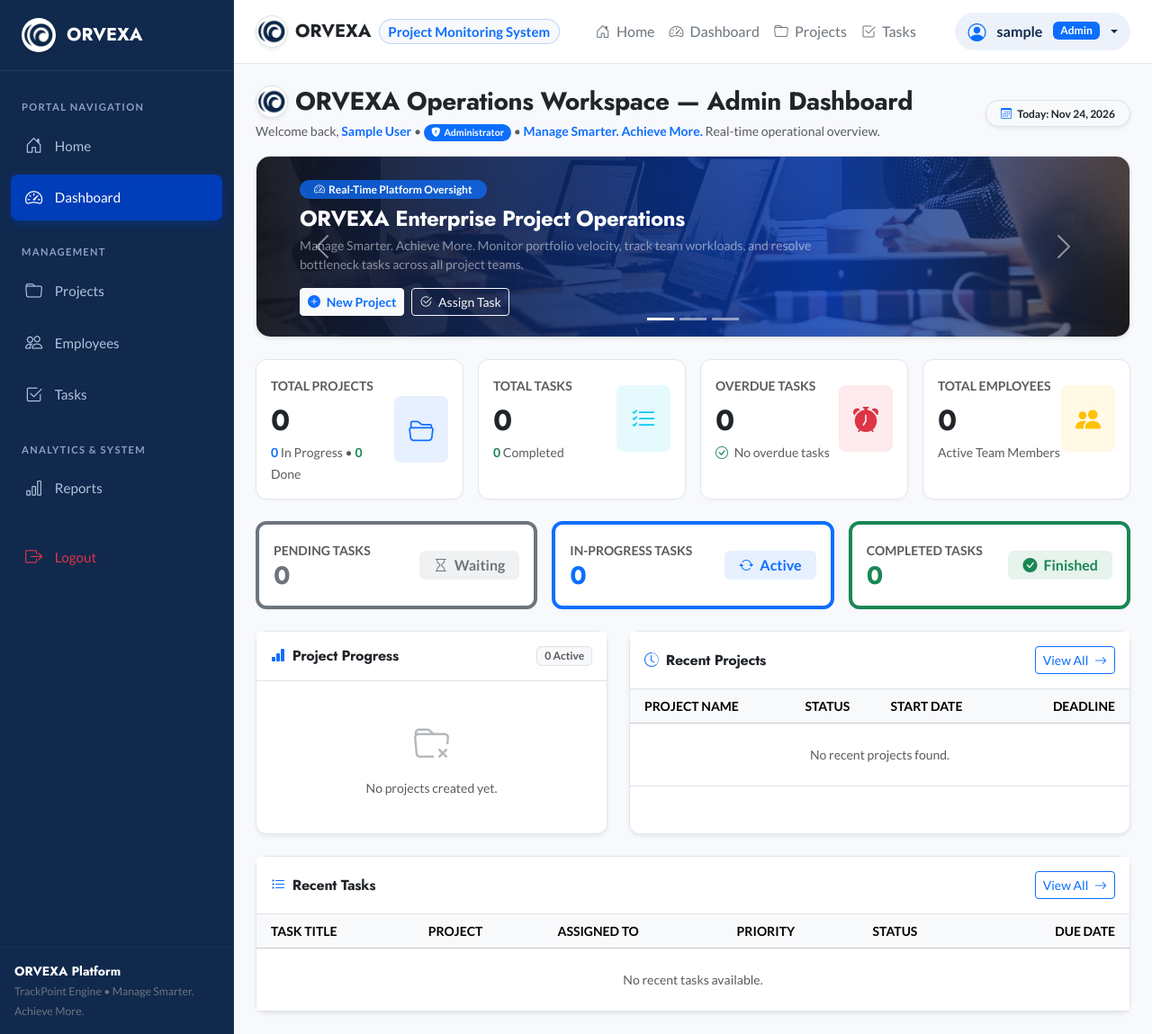
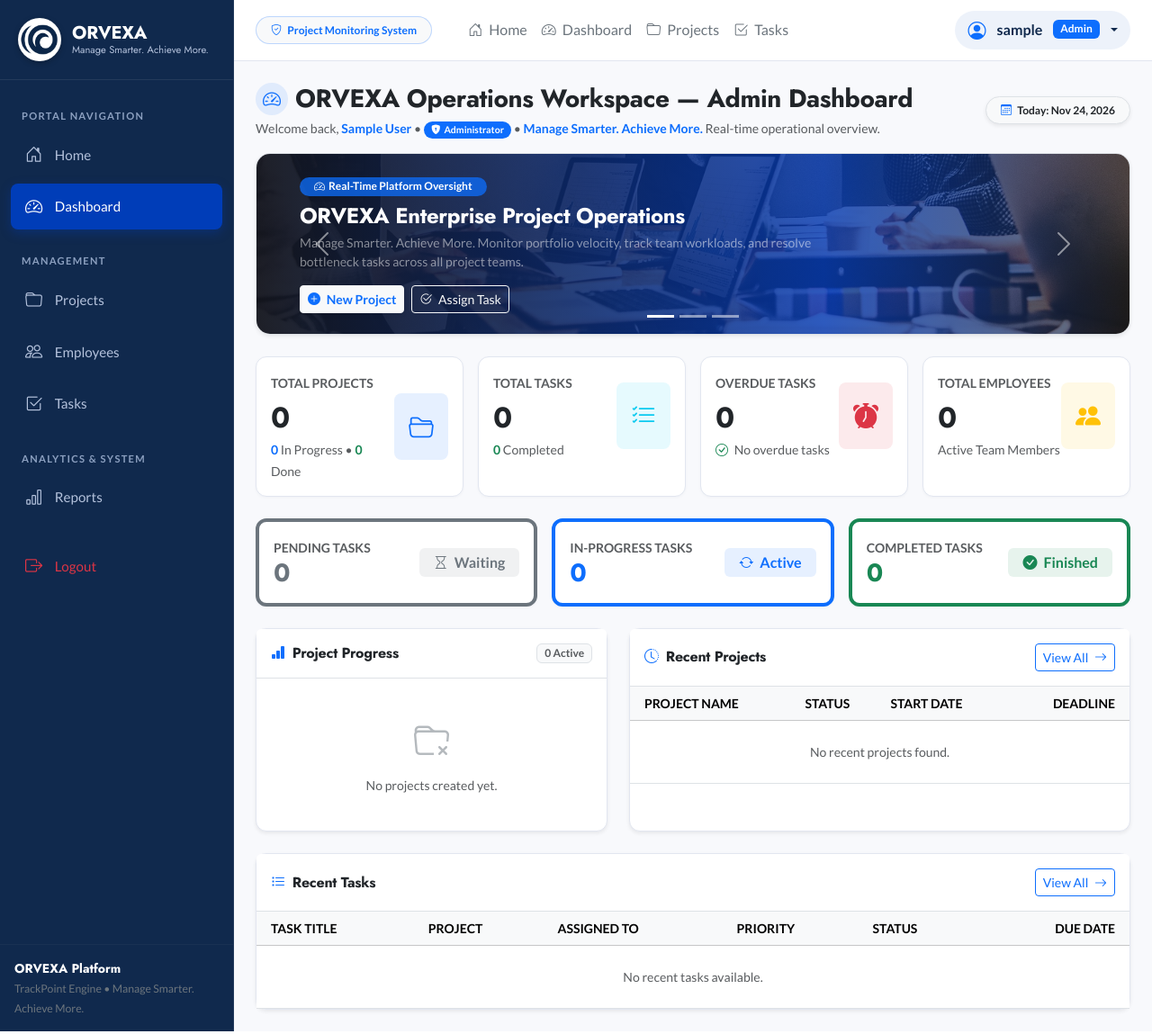
Before and after one commit to Aman1879/Project-Monitoring-, a Django app: page /preview/ in a window 1280 px wide. Shown: the whole page at 90% size. Run offline with Django 5.2, Linux system fonts and the light colour scheme; the visitor is signed in with stand-in values (Sample User, id 1); data comes from the database, SQL or seed files in the repository; data that the repository does not hold is empty.

Commit message:
Fix dashboard layout and constrain sidebar logo to 48px with flex containment

```diff
--- a/static/css/style.css
+++ b/static/css/style.css
@@ -42,28 +42,37 @@ h1, h2, h3, h4, h5, h6, .font-headline, .font-title {
 /* ==========================================================================
    Full-Width Layout Structure with Responsive Gutters
    ========================================================================== */
+img {
+    max-width: 100%;
+    height: auto;
+}
+
 #wrapper {
     display: flex;
     width: 100%;
     min-height: 100vh;
     overflow-x: hidden;
+    position: relative;
 }
 
 /* Sidebar Styles */
 #sidebar {
     width: var(--sidebar-width);
     min-width: var(--sidebar-width);
+    max-width: var(--sidebar-width);
     background-color: var(--sidebar-bg);
     color: #F8F9FC;
-    transition: all 0.25s ease;
+    transition: margin-left 0.25s ease-in-out, box-shadow 0.25s ease-in-out;
     display: flex;
     flex-direction: column;
+    flex-shrink: 0;
     z-index: 1040;
     border-right: 1px solid rgba(255, 255, 255, 0.08);
+    min-height: 100vh;
 }
 
 #sidebar .sidebar-brand {
-    padding: 1.25rem 1.5rem;
+    padding: 1.25rem 1.25rem;
     font-size: 1.25rem;
     font-family: var(--font-heading);
     font-weight: 700;
@@ -71,17 +80,67 @@ h1, h2, h3, h4, h5, h6, .font-headline, .font-title {
     text-decoration: none;
     display: flex;
     align-items: center;
+    gap: 0.75rem;
     border-bottom: 1px solid rgba(255, 255, 255, 0.08);
+    overflow: hidden;
+    width: 100%;
 }
 
-#sidebar .sidebar-brand img {
-    width: 38px;
-    height: 38px;
+#sidebar .sidebar-brand-logo {
+    width: 48px;
+    height: 48px;
+    min-width: 48px;
+    max-width: 48px;
+    min-height: 48px;
+    max-height: 48px;
+    border-radius: 50%;
+    background-color: #ffffff;
+    display: flex;
+    align-items: center;
+    justify-content: center;
+    overflow: hidden;
+    flex-shrink: 0;
+    box-shadow: 0 2px 6px rgba(0, 0, 0, 0.25);
+    border: 1px solid rgba(255, 255, 255, 0.25);
+}
+
+#sidebar .sidebar-brand-logo img,
+#sidebar .sidebar-brand img,
+#sidebar .sidebar-logo-img {
+    width: 100%;
+    height: 100%;
+    max-width: 48px;
+    max-height: 48px;
     object-fit: contain;
+    padding: 2px;
+    display: block;
     border-radius: 50%;
-    margin-right: 0.75rem;
-    background: #ffffff;
-    padding: 1px;
+}
+
+#sidebar .sidebar-brand-text {
+    display: flex;
+    flex-direction: column;
+    min-width: 0;
+    overflow: hidden;
+}
+
+#sidebar .sidebar-brand-text .brand-title {
+    font-family: var(--font-heading);
+    font-weight: 700;
+    font-size: 1.25rem;
+    line-height: 1.2;
+    color: #ffffff;
+    letter-spacing: -0.01em;
+}
+
+#sidebar .sidebar-brand-text .brand-tagline {
+    font-size: 0.7rem;
+    line-height: 1.2;
+    color: var(--sidebar-text);
+    font-weight: 400;
+    white-space: nowrap;
+    overflow: hidden;
+    text-overflow: ellipsis;
 }
 
 #sidebar .nav-item {
@@ -126,25 +185,31 @@ h1, h2, h3, h4, h5, h6, .font-headline, .font-title {
 
 /* Content Area (Full-Width with 12px/16px/24px Gutters) */
 #content-wrapper {
-    flex: 1;
+    flex: 1 1 auto;
     display: flex;
     flex-direction: column;
     min-width: 0;
-    width: 100%;
+    width: calc(100% - var(--sidebar-width));
+    max-width: calc(100% - var(--sidebar-width));
+    overflow-x: hidden;
+    background-color: var(--body-bg);
 }
 
 .top-navbar {
-    background-color: rgba(255, 255, 255, 0.97);
+    background-color: rgba(255, 255, 255, 0.98);
     backdrop-filter: blur(8px);
     border-bottom: 1px solid var(--card-border);
     padding: 0.75rem 1.5rem;
     width: 100%;
+    z-index: 1020;
 }
 
 #main-content {
     flex: 1;
     padding: 1.5rem;      /* Desktop default: 24px */
     width: 100%;
+    max-width: 100%;
+    box-sizing: border-box;
 }
 
 /* Card Enhancements */
@@ -195,23 +260,33 @@ h1, h2, h3, h4, h5, h6, .font-headline, .font-title {
     }
 }
 
-@media (min-width: 768px) and (max-width: 1199.98px) {
+@media (min-width: 992px) and (max-width: 1199.98px) {
     #main-content {
-        padding: 1.25rem 1rem;  /* Tablet: 16px */
+        padding: 1.25rem 1rem;  /* Large Tablet: 16px */
     }
 }
 
-@media (max-width: 767.98px) {
+@media (max-width: 991.98px) {
     #sidebar {
         margin-left: calc(-1 * var(--sidebar-width));
         position: fixed;
         top: 0;
         bottom: 0;
         left: 0;
+        height: 100vh;
+        z-index: 1050;
+        box-shadow: none;
     }
 
+    #sidebar.show,
     #sidebar.toggled {
         margin-left: 0;
+        box-shadow: 4px 0 25px rgba(0, 0, 0, 0.35);
+    }
+
+    #content-wrapper {
+        width: 100%;
+        max-width: 100%;
     }
 
     #main-content {
--- a/static/js/script.js
+++ b/static/js/script.js
@@ -10,7 +10,9 @@ document.addEventListener('DOMContentLoaded', function () {
     if (sidebarToggle && sidebar) {
         sidebarToggle.addEventListener('click', function (e) {
             e.preventDefault();
+            e.stopPropagation();
             sidebar.classList.toggle('show');
+            sidebar.classList.toggle('toggled');
         });
     }
 
@@ -19,6 +21,7 @@ document.addEventListener('DOMContentLoaded', function () {
         if (window.innerWidth < 992 && sidebar && sidebarToggle) {
             if (!sidebar.contains(e.target) && !sidebarToggle.contains(e.target)) {
                 sidebar.classList.remove('show');
+                sidebar.classList.remove('toggled');
             }
         }
     });
--- a/templates/base.html
+++ b/templates/base.html
@@ -22,7 +22,7 @@
     <link href="https://fonts.googleapis.com/css2?family=Material+Symbols+Outlined:wght,FILL@100..700,0..1&display=block" rel="stylesheet">
 
     <!-- Custom Project CSS -->
-    <link rel="stylesheet" href="{% static 'css/style.css' %}">
+    <link rel="stylesheet" href="{% static 'css/style.css' %}?v=2.2">
 
     {% block extra_css %}{% endblock %}
 </head>
--- a/templates/dashboard.html
+++ b/templates/dashboard.html
@@ -9,7 +9,9 @@
     <div class="d-flex flex-wrap justify-content-between align-items-center mb-3 gap-2">
         <div>
             <div class="d-flex align-items-center gap-2 mb-1">
-                <img src="{% static 'img/logo.webp' %}" alt="ORVEXA" class="rounded-circle shadow-sm border border-light-outline-variant" style="width: 36px; height: 36px; object-fit: contain; background: #fff; padding: 1px;">
+                <div class="rounded-circle bg-primary bg-opacity-10 text-primary p-2 d-flex align-items-center justify-content-center" style="width: 36px; height: 36px; flex-shrink: 0;">
+                    <i class="bi bi-speedometer2 fs-5"></i>
+                </div>
                 <h1 class="h3 fw-bold text-dark mb-0" style="font-family: 'Jost', sans-serif;">
                     ORVEXA Operations Workspace —
                     {% if is_staff or 'admin' in request.user.username.lower %}
--- a/templates/includes/navbar.html
+++ b/templates/includes/navbar.html
@@ -6,12 +6,19 @@
             <i class="bi bi-list fs-5"></i>
         </button>
 
-        <!-- Project Brand Title & Logo -->
-        <a href="{% url 'home' %}" class="navbar-brand mb-0 h1 fs-5 d-flex align-items-center text-decoration-none" title="ORVEXA - Project Monitoring System">
-            <img src="{% static 'img/logo.webp' %}" alt="ORVEXA" class="rounded-circle me-2 border border-light-outline-variant shadow-sm" style="width: 36px; height: 36px; object-fit: contain; background: #fff; padding: 1px;">
+        <!-- Project Brand Title & Logo (Visible on mobile/tablet when sidebar is collapsed) -->
+        <a href="{% url 'home' %}" class="navbar-brand mb-0 h1 fs-5 d-flex d-lg-none align-items-center text-decoration-none" title="ORVEXA - Project Monitoring System">
+            <img src="{% static 'img/logo.webp' %}" alt="ORVEXA" class="rounded-circle me-2 border border-light-outline-variant shadow-sm" width="32" height="32" style="width: 32px; height: 32px; max-width: 32px; max-height: 32px; object-fit: contain; background: #fff; padding: 1px;">
             <span class="fw-bold tracking-tight text-dark" style="font-family: 'Jost', sans-serif;">ORVEXA</span>
-            <span class="badge bg-light text-primary border border-primary border-opacity-25 ms-2 d-none d-md-inline-block small rounded-pill">Project Monitoring System</span>
+            <span class="badge bg-light text-primary border border-primary border-opacity-25 ms-2 small rounded-pill">Project Monitoring System</span>
         </a>
+
+        <!-- Desktop System Badge (Avoids duplicate logo while keeping system identity) -->
+        <div class="d-none d-lg-flex align-items-center me-3">
+            <span class="badge bg-light text-primary border border-primary border-opacity-25 py-2 px-3 small rounded-pill fw-semibold">
+                <i class="bi bi-shield-check me-1"></i> Project Monitoring System
+            </span>
+        </div>
 
         <!-- Center / Quick Navigation Links -->
         <div class="d-none d-md-flex align-items-center ms-3">
--- a/templates/includes/sidebar.html
+++ b/templates/includes/sidebar.html
@@ -2,8 +2,18 @@
 <aside id="sidebar">
     <!-- Brand / Logo Header -->
     <a href="{% url 'home' %}" class="sidebar-brand">
-        <img src="{% static 'img/logo.webp' %}" alt="ORVEXA" class="border border-white border-opacity-25 shadow-sm">
-        <span style="font-family: 'Jost', sans-serif;">ORVEXA</span>
+        <div class="sidebar-brand-logo">
+            <img src="{% static 'img/logo.webp' %}"
+                 alt="ORVEXA Logo"
+                 width="48"
+                 height="48"
+                 class="sidebar-logo-img"
+                 style="width: 48px; height: 48px; max-width: 48px; max-height: 48px; object-fit: contain;">
+        </div>
+        <div class="sidebar-brand-text">
+            <span class="brand-title">ORVEXA</span>
+            <span class="brand-tagline">Manage Smarter. Achieve More.</span>
+        </div>
     </a>
 
     <!-- Sidebar Navigation Links -->
```
